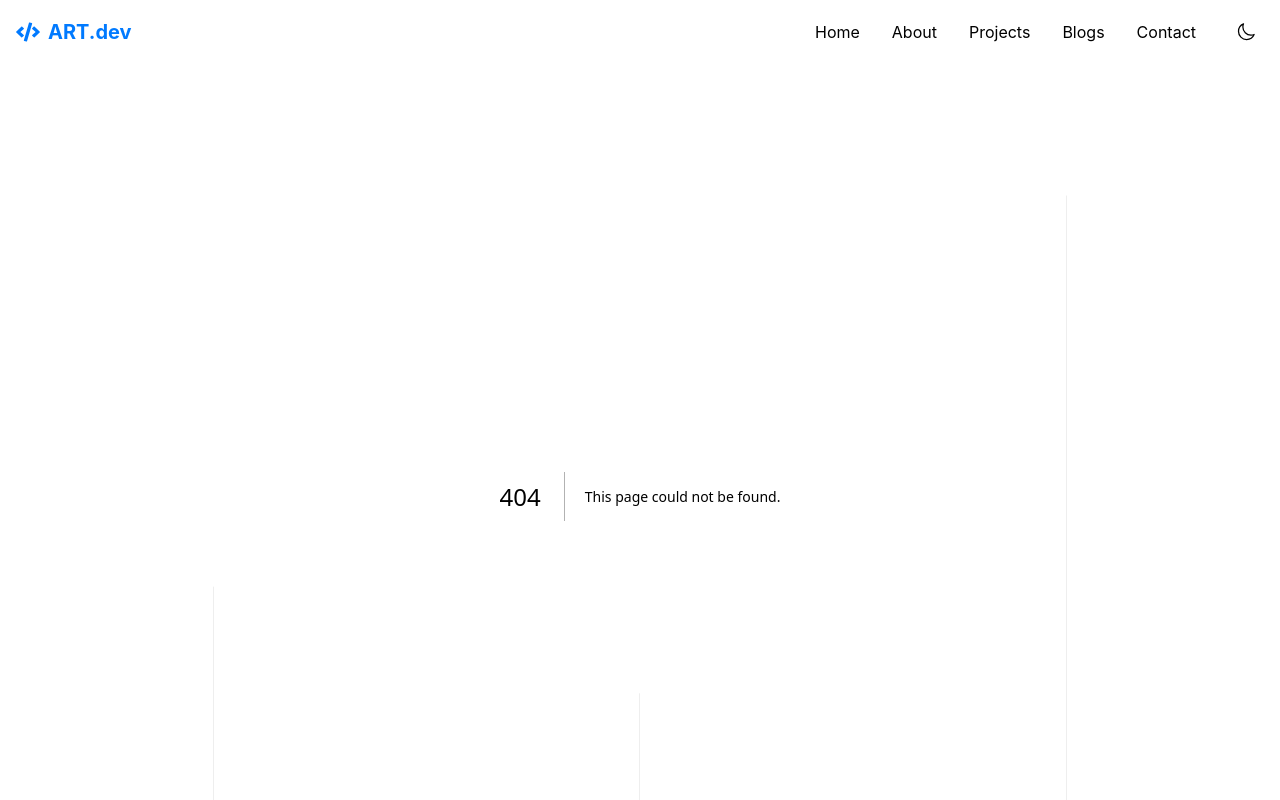
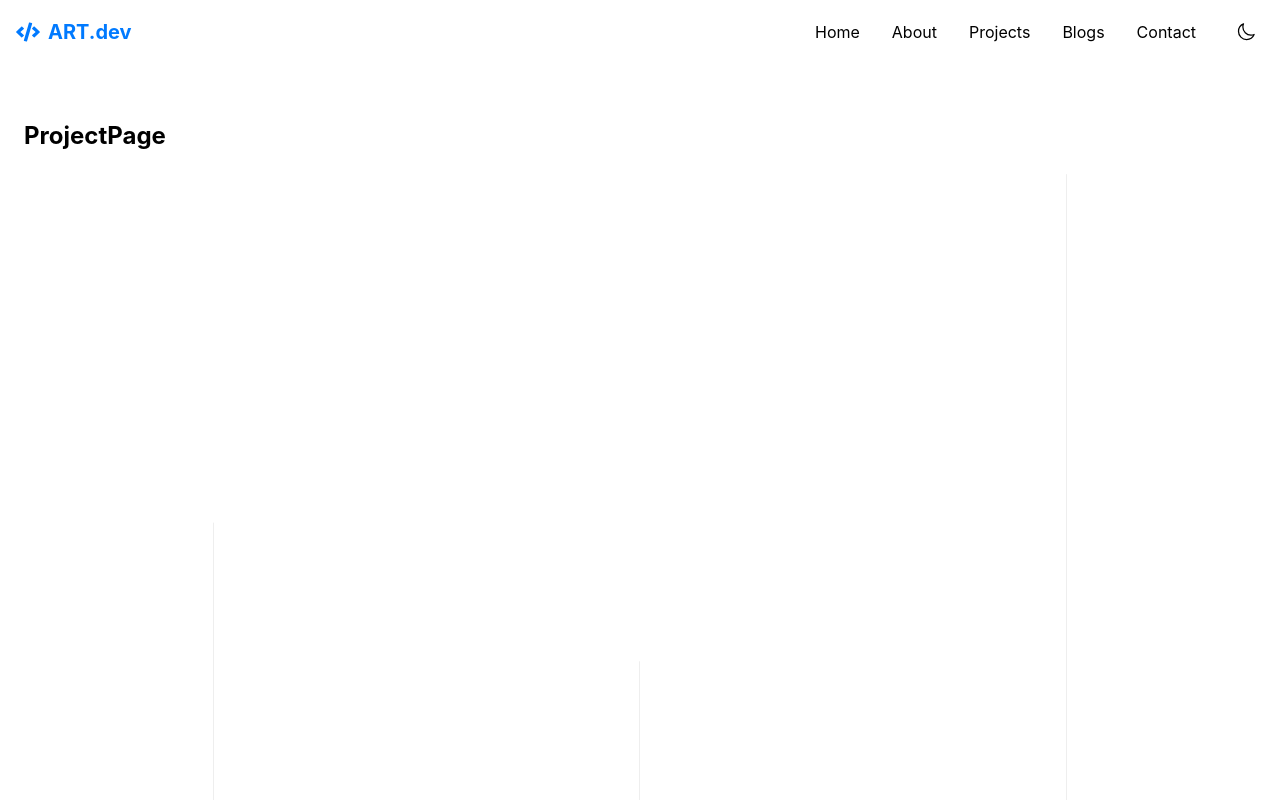
Before and after one commit to Mela13076/art-devfolio, a Next.js app: page /projects/1 in a window 1280 px wide. Before the commit this address had no page. Shown: the top 800 px of the page. Built offline with nearby package versions, Linux system fonts and the light colour scheme.

Commit message:
Setting up Project page

```diff
--- /dev/null
+++ b/src/app/projects/[slug]/page.tsx
@@ -0,0 +1,7 @@
+export default function ProjectPage() {
+  return (
+    <main className="p-6">
+      <h1 className="text-2xl font-bold">ProjectPage</h1>
+    </main>
+  )
+}
```
